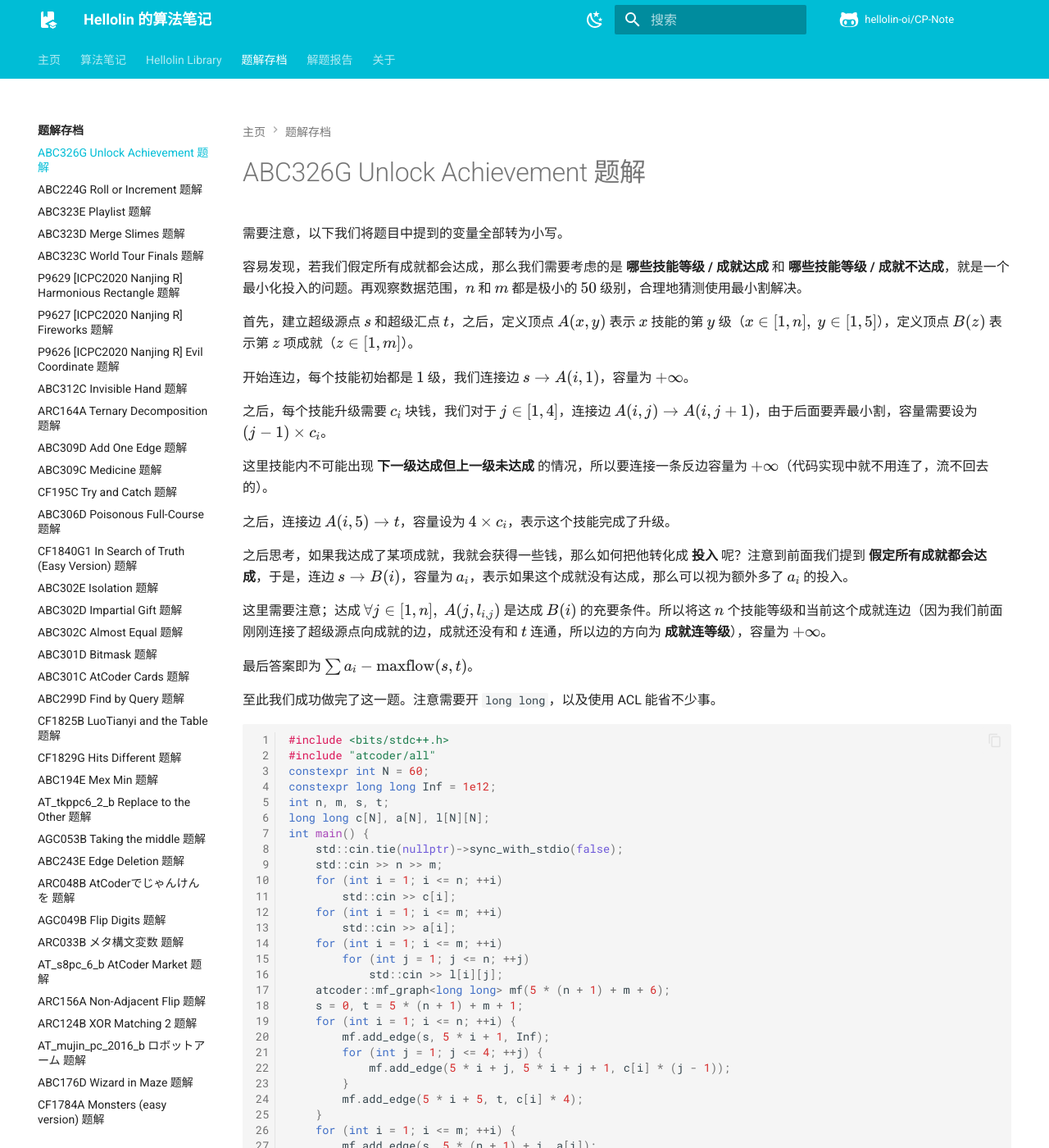
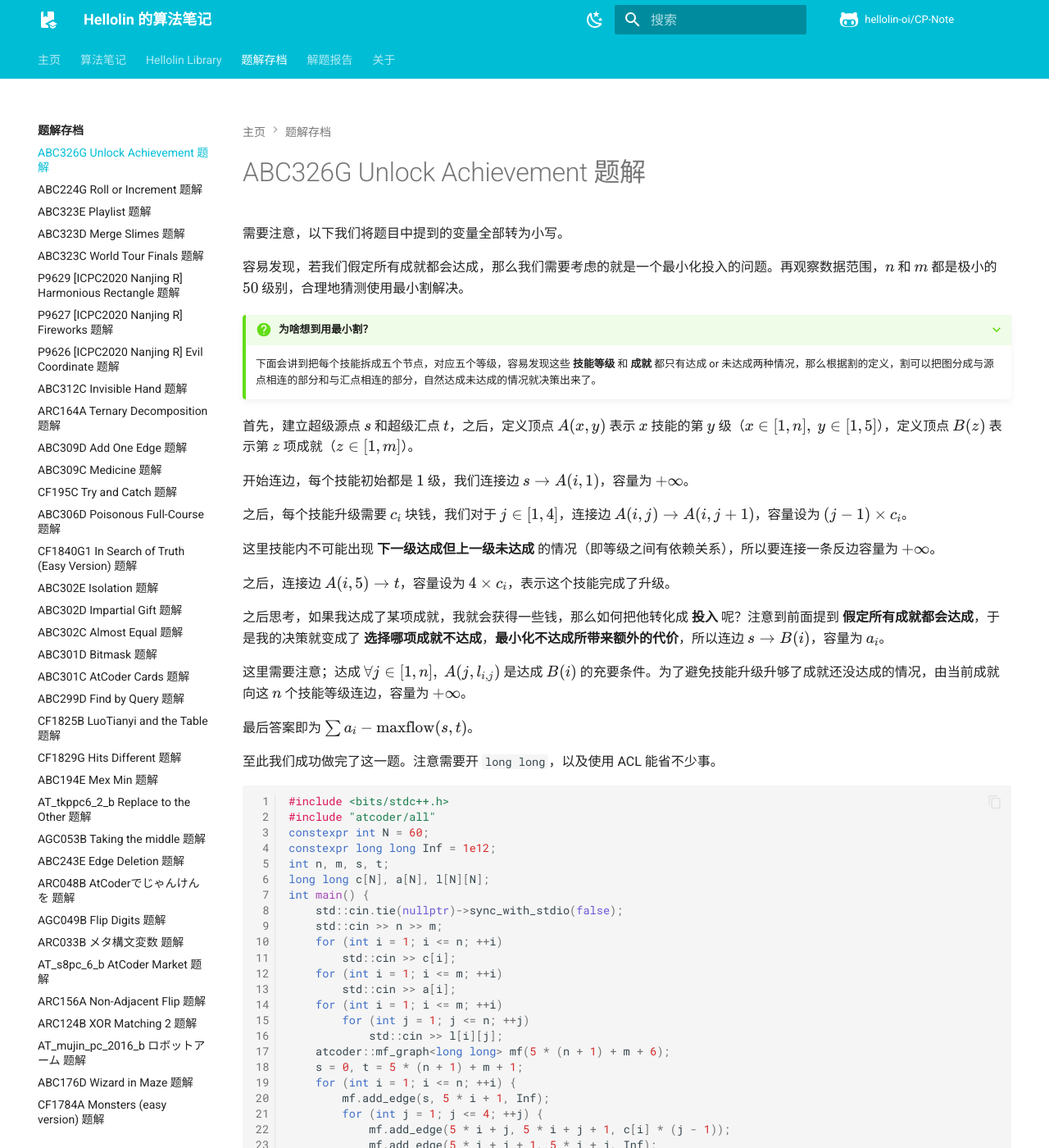
Before and after one commit to VLTHellolin/CP-Note, an MkDocs documentation site: the page built from docs/solutions/abc326g.md, in a window 1280 px wide and 1400 px high. Shown: the whole window at 82% size. Built offline with MkDocs 1.6.1 and Material for MkDocs 9.7.7, drawn with Linux system fonts in a browser that asks for light colours; comment, search, counter and statistics services are not loaded; some of the changed text lies outside the part shown.

Commit message:
feat: Update articles

```diff
--- a/docs/solutions/abc326g.md
+++ b/docs/solutions/abc326g.md
@@ -6,21 +6,24 @@ comments: true
 
 需要注意，以下我们将题目中提到的变量全部转为小写。
 
-容易发现，若我们假定所有成就都会达成，那么我们需要考虑的是 **哪些技能等级 / 成就达成** 和 **哪些技能等级 / 成就不达成**，就是一个最小化投入的问题。再观察数据范围，$n$ 和 $m$ 都是极小的 $50$ 级别，合理地猜测使用最小割解决。
+容易发现，若我们假定所有成就都会达成，那么我们需要考虑的就是一个最小化投入的问题。再观察数据范围，$n$ 和 $m$ 都是极小的 $50$ 级别，合理地猜测使用最小割解决。
+
+???+ question "为啥想到用最小割？"
+    下面会讲到把每个技能拆成五个节点，对应五个等级，容易发现这些 **技能等级** 和 **成就** 都只有达成 or 未达成两种情况，那么根据割的定义，割可以把图分成与源点相连的部分和与汇点相连的部分，自然达成未达成的情况就决策出来了。
 
 首先，建立超级源点 $s$ 和超级汇点 $t$，之后，定义顶点 $A(x, y)$ 表示 $x$ 技能的第 $y$ 级（$x\in [1, n],\ y\in [1, 5]$），定义顶点 $B(z)$ 表示第 $z$ 项成就（$z\in [1, m]$）。
 
 开始连边，每个技能初始都是 $1$ 级，我们连接边 $s\to A(i, 1)$，容量为 $+\infty$。
 
-之后，每个技能升级需要 $c_i$ 块钱，我们对于 $j\in [1,4]$，连接边 $A(i, j)\to A(i, j+1)$，由于后面要弄最小割，容量需要设为 $(j - 1)\times c_i$。
+之后，每个技能升级需要 $c_i$ 块钱，我们对于 $j\in [1,4]$，连接边 $A(i, j)\to A(i, j+1)$，容量设为 $(j - 1)\times c_i$。
 
-这里技能内不可能出现 **下一级达成但上一级未达成** 的情况，所以要连接一条反边容量为 $+\infty$（代码实现中就不用连了，流不回去的）。
+这里技能内不可能出现 **下一级达成但上一级未达成** 的情况（即等级之间有依赖关系），所以要连接一条反边容量为 $+\infty$。
 
 之后，连接边 $A(i, 5)\to t$，容量设为 $4\times c_i$，表示这个技能完成了升级。
 
-之后思考，如果我达成了某项成就，我就会获得一些钱，那么如何把他转化成 **投入** 呢？注意到前面我们提到 **假定所有成就都会达成**，于是，连边 $s\to B(i)$，容量为 $a_i$，表示如果这个成就没有达成，那么可以视为额外多了 $a_i$ 的投入。
+之后思考，如果我达成了某项成就，我就会获得一些钱，那么如何把他转化成 **投入** 呢？注意到前面提到 **假定所有成就都会达成**，于是我的决策就变成了 **选择哪项成就不达成**，**最小化不达成所带来额外的代价**，所以连边 $s\to B(i)$，容量为 $a_i$。
 
-这里需要注意；达成 $\forall j\in [1, n],\ A(j, l_{i, j})$ 是达成 $B(i)$ 的充要条件。所以将这 $n$ 个技能等级和当前这个成就连边（因为我们前面刚刚连接了超级源点向成就的边，成就还没有和 $t$ 连通，所以边的方向为 **成就连等级**），容量为 $+\infty$。
+这里需要注意；达成 $\forall j\in [1, n],\ A(j, l_{i, j})$ 是达成 $B(i)$ 的充要条件。为了避免技能升级升够了成就还没达成的情况，由当前成就向这 $n$ 个技能等级连边，容量为 $+\infty$。
 
 最后答案即为 $\sum a_i - \operatorname{maxflow}(s, t)$。
 
@@ -49,6 +52,7 @@ int main() {
         mf.add_edge(s, 5 * i + 1, Inf);
         for (int j = 1; j <= 4; ++j) {
             mf.add_edge(5 * i + j, 5 * i + j + 1, c[i] * (j - 1));
+            mf.add_edge(5 * i + j + 1, 5 * i + j, Inf);
         }
         mf.add_edge(5 * i + 5, t, c[i] * 4);
     }
```
